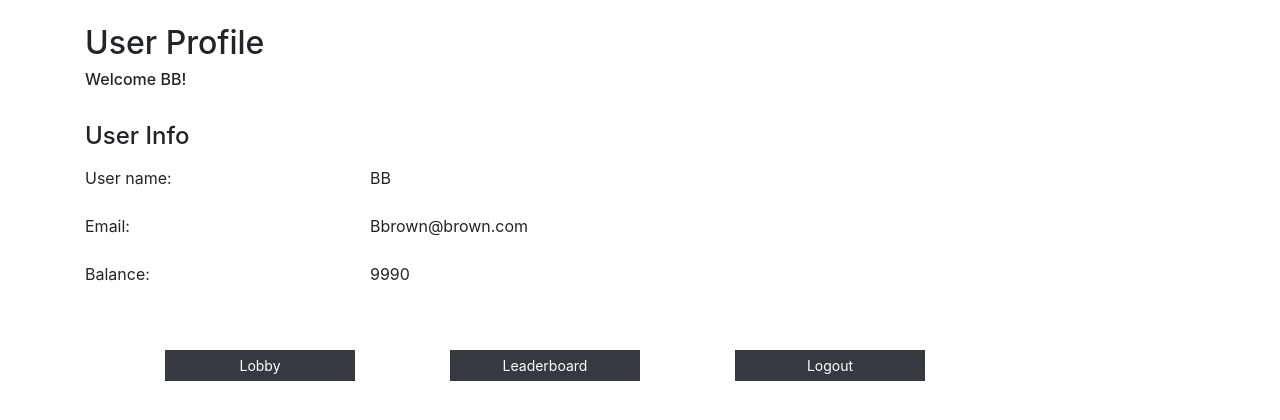
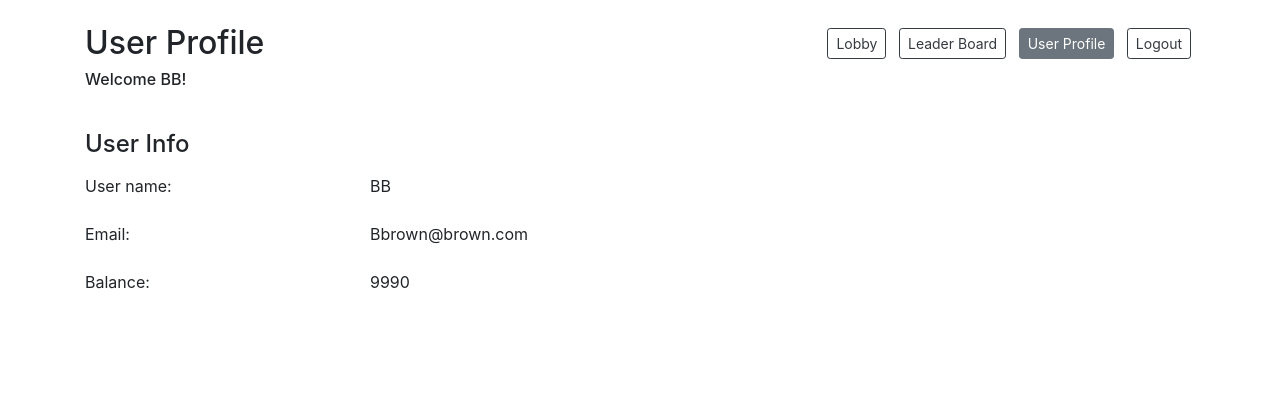
Before and after one commit to mannyinwang/project-card-room2, a Flask app: page /user-profile in a window 1280 px wide. Shown: the top 420 px of the page. Run offline with Flask 2, Linux system fonts and the light colour scheme; a user stored in the database is signed in; data comes from the database, SQL or seed files in the repository; both versions use the stored data as it was after the commit; some libraries are stand-ins or nearby versions.

Commit message:
fixed lobby, dealing cards

```diff
--- a/controller_functions.py
+++ b/controller_functions.py
@@ -41,11 +41,23 @@ def lobby_join_game(game_id):
         if user:
             game = getGame(int(game_id))
             num_players = addPlayerToGame(user, int(game_id))
-            if num_players >= game.game_type.min_players:
-                startGame(int(game_id))
-                return redirect('/card-table')
-            else:
+            if num_players:
+                if num_players >= game.game_type.min_players:
+                    startGame(int(game_id))
+                    return redirect('/card-table')
+                else:
+                    return redirect('/lobby')
+            else:  # user already in a game
                 return redirect('/lobby')
+    return redirect('/login-registration')
+
+def lobby_leave_game(game_id):
+    if 'user_id' in session:
+        user = getUser(session['user_id'])
+        if user:
+            getGame(int(game_id))
+            removePlayerFromGame(user, int(game_id))
+            return redirect('/lobby')
     return redirect('/login-registration')
 
 def lobby_new_game():
@@ -101,9 +113,8 @@ def card_table_call(game_id):
     if 'user_id' in session:
         user = getUser(session['user_id'])
         if user:
-            game = getGame(int(game_id))
-            if game:
-                gameCall(user, game)
+            if user.current_game_id == int(game_id):
+                gameCall(user, int(game_id))
                 return redirect('/card-table')
     return redirect('/lobby')
 
--- a/migrations/versions/7834971176cf_.py
+++ b/migrations/versions/b7af749a1c88_.py
@@ -1,8 +1,8 @@
 """empty message
 
-Revision ID: 7834971176cf
+Revision ID: b7af749a1c88
 Revises:
-Create Date: 2020-04-29 22:54:19.653281
+Create Date: 2020-04-30 23:10:30.091864
 
 """
 from alembic import op
@@ -10,7 +10,7 @@ import sqlalchemy as sa
 
 
 # revision identifiers, used by Alembic.
-revision = '7834971176cf'
+revision = 'b7af749a1c88'
 down_revision = None
 branch_labels = None
 depends_on = None
--- a/models.py
+++ b/models.py
@@ -43,8 +43,8 @@ class Player(db.Model):
     __tablename__ = "players"
     id = db.Column(db.Integer, primary_key=True)
     total_bet = db.Column(db.Integer)
-    result = db.Column(db.Integer)
-    turn = db.Column(db.Integer)
+    result = db.Column(db.Integer)  # 0: waiting, 1: playing, 2: win, 3: loss, 4: exited before playing
+    turn = db.Column(db.Integer)  # position of player at the table
     game_id = db.Column(db.Integer, db.ForeignKey("games.id"), nullable=False)
     game = db.relationship("Game", foreign_keys=[game_id], backref="game_players")
     player_id = db.Column(db.Integer, db.ForeignKey("users.id"), nullable=False)
--- a/routes.py
+++ b/routes.py
@@ -10,9 +10,10 @@ app.add_url_rule('/registration-action', view_func=registration_action, methods=
 app.add_url_rule('/user-profile', view_func=user_profile)
 app.add_url_rule('/lobby', view_func=lobby)
 app.add_url_rule('/lobby/join-game/<game_id>', view_func=lobby_join_game)
+app.add_url_rule('/lobby/leave-game/<game_id>', view_func=lobby_leave_game)
 app.add_url_rule('/lobby/new-game', view_func=lobby_new_game, methods=['POST'])
 app.add_url_rule('/card-table', view_func=card_table)
-app.add_url_rule('/card-table/dummy', view_func=DUMMYcard_table)
+app.add_url_rule('/card-table/dummy', view_func=DUMMYcard_table)  # route for dummy data for developing front-end for /card-table
 app.add_url_rule('/card-table/fold/<game_id>', view_func=card_table_fold)
 app.add_url_rule('/card-table/call/<game_id>', view_func=card_table_call)
 app.add_url_rule('/card-table/raise', view_func=card_table_raise, methods=['POST'])
--- a/templates/user-profile.html
+++ b/templates/user-profile.html
@@ -12,9 +12,20 @@
 </head>
 <body>
     <div class="container bg-white">
-        <!-- Title -->
-        <h2 class="pt-4">User Profile</h2>
-        <h6>Welcome {{user.user_name}}!</h6>
+        <div class="row justify-content-between mt-4 mb-2">
+            <!-- Title -->
+            <div class="col-auto">
+                <h2>User Profile</h2>
+                <h6>Welcome {{user.user_name}}!</h6>
+            </div>
+            <!-- Navigation actions -->
+            <div class="col-auto">
+                <a href="/lobby" class="col-auto btn btn-outline-dark btn-sm mx-1 mt-1 mb-3">Lobby</a>
+                <a href="/leaderboard" class="col-auto btn btn-outline-dark btn-sm mx-1 mt-1 mb-3">Leader Board</a>
+                <a href="#" class="inactive col-auto btn btn-secondary btn-sm mx-1 mt-1 mb-3">User Profile</a>
+                <a href="/logout-action" class="col-auto btn btn-outline-dark btn-sm mx-1 mt-1 mb-3">Logout</a>
+            </div>
+        </div>
 
         <!-- User info -->
         <h4 class="pb-2 pt-4">User Info</h4>
@@ -39,17 +50,6 @@
             <p class="col-2">{{user.wins}}/{{user.losses}}</p>
         </div> -->
 
-        <!-- Navigation actions -->
-        <div class="row mt-5 mb-2">
-            <div class="col-1"></div>
-            <a href="/lobby" class="col-2 btn btn-dark btn-sm rounded-0">Lobby</a>
-            <div class="col-1"></div>
-            <a href="/leaderboard" class="col-2 btn btn-dark btn-sm rounded-0">Leaderboard</a>
-            <div class="col-1"></div>
-            <a href="/logout-action" class="col-2 btn btn-dark btn-sm rounded-0">Logout</a>
-            <div class="col-5"></div>
-        </div>
-
     </div>
 </body>
 </html>
--- a/utilities.py
+++ b/utilities.py
@@ -115,15 +115,45 @@ def addToNumPlayers(game_id, adder):
     return num_players + adder
 
 def addPlayerToGame(user, game_id):
-    # add user to players for game_id
-    new_player = Player(result=0, total_bet=0, turn=0, game_id=game_id, player_id = user.id)
-    db.session.add(new_player)
-    db.session.commit()
-    num_players = addToNumPlayers(game_id, 1)
-    # update users.current_game_id to game_id
-    user.current_game_id = game_id
-    db.session.commit()
-    return num_players
+    # if user is already in game, cannot add
+    if user.current_game_id == None:
+        # check if user was previously a player in the game
+        player = Player.query.filter_by(game_id=game_id, player_id=user.id).first()
+        if player:  # player was previously in the game
+            player.result = 0  # set to 0 for waiting
+            db.session.commit()
+        else:
+            # add user to players for game_id
+            new_player = Player(result=0, total_bet=0, turn=0, game_id=game_id, player_id = user.id)
+            db.session.add(new_player)
+            db.session.commit()
+        # increment number of players in game by 1
+        num_players = addToNumPlayers(game_id, 1)
+        # update users.current_game_id to game_id
+        user.current_game_id = game_id
+        db.session.commit()
+        return num_players
+    else:
+        return False  # cannot add user to game since already in a game
+
+def removePlayerFromGame(user, game_id):
+    # if user not in a game, cannot remove
+    if user.current_game_id != None:
+        # remove user to players for game_id
+        player = Player.query.filter_by(game_id=game_id, player_id=user.id).first()
+        if player:
+            player.result = 4  # set to 4 for exited before playing
+            db.session.commit()
+            # decrement number of players in game by 1
+            num_players = addToNumPlayers(game_id, -1)
+            # update users.current_game_id to 0
+            user.current_game_id = None
+            db.session.commit()
+            return num_players
+        else:
+            return False
+    else:
+        return False  # cannot remove user from game since not in a game
 
 def startGame(game_id):
     # change games.game_status to 1 and set starting current_turn
@@ -152,18 +182,20 @@ def startGame(game_id):
     return True
 
 def getCardsInDeck(game_id):
-    cards = Game.query.get(game_id).game_cards
+    cards = Card.query.filter_by(game_id=game_id)
     return cards
 
 def dealCard(game_id, user_id, face_up):
     # randomly pick card from remaining undealt cards in deck
     cards = getCardsInDeck(game_id)
-    card_id = cards[randint(0, len(cards)-1)]['card_id']
+    card = cards[randint(0, cards.count()-1)]
     # deal card to user
-    card = Card.query.get(card_id)
     card.player_id = user_id
     card.face_up = face_up
     db.session.commit()
+    return
+
+def advanceTurn(game_id):
     return
 
 def makeBet(user, game, amount):
@@ -191,6 +223,7 @@ def gameLeave(user, game_id):
     return False
 
 def gameCall(user, game_id):
+    dealCard(game_id, user.id, 1)
     return False
 
 def gameRaise(user, game_id, raise_amount):
```
Also changed, not shown: templates/card-table.html (+4 -4 lines), templates/leaderboard.html (+14 -16 lines), templates/lobby.html (+21 -14 lines), templates/login-registration.html (+6 -2 lines), card-room2.db.
